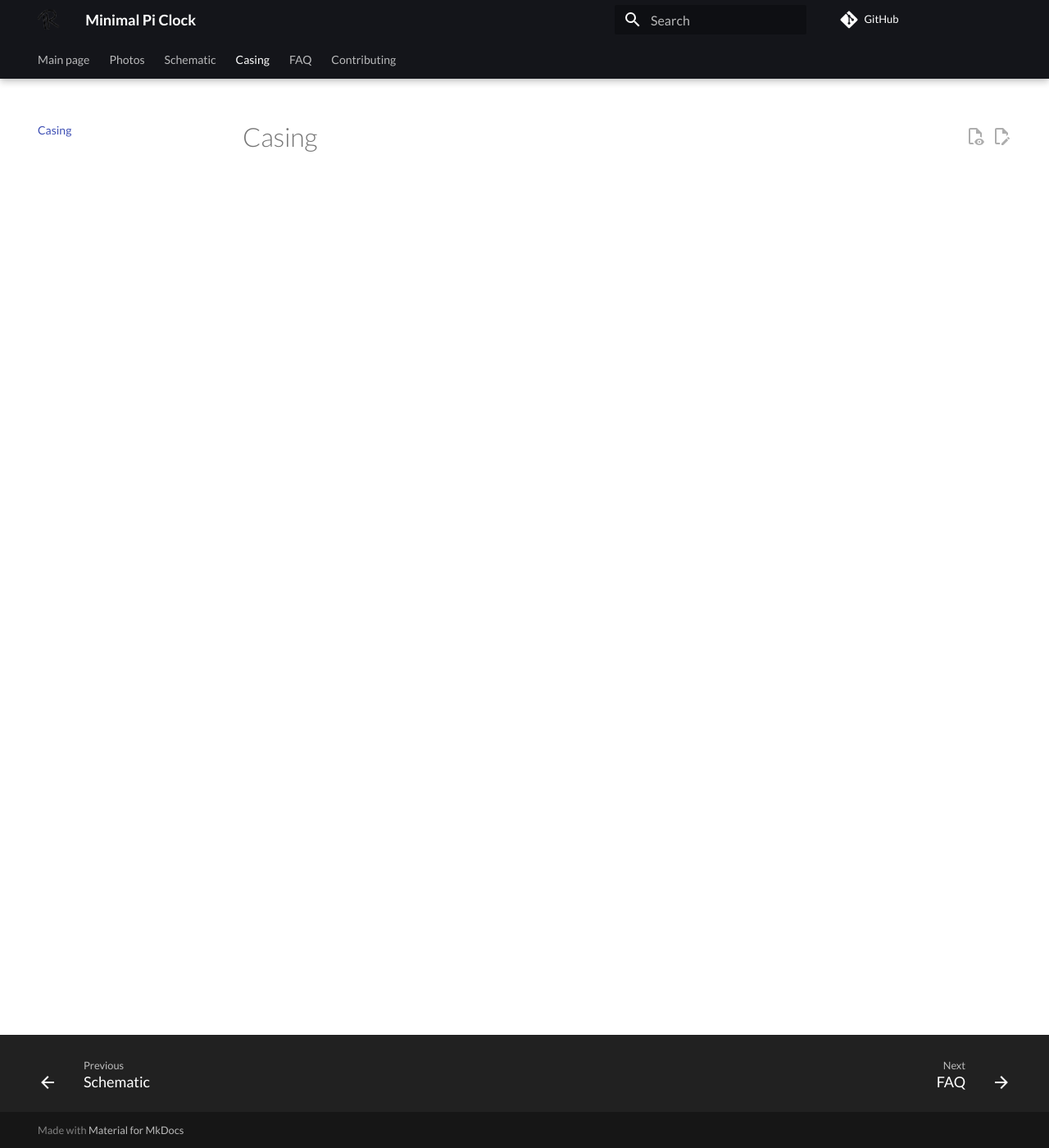
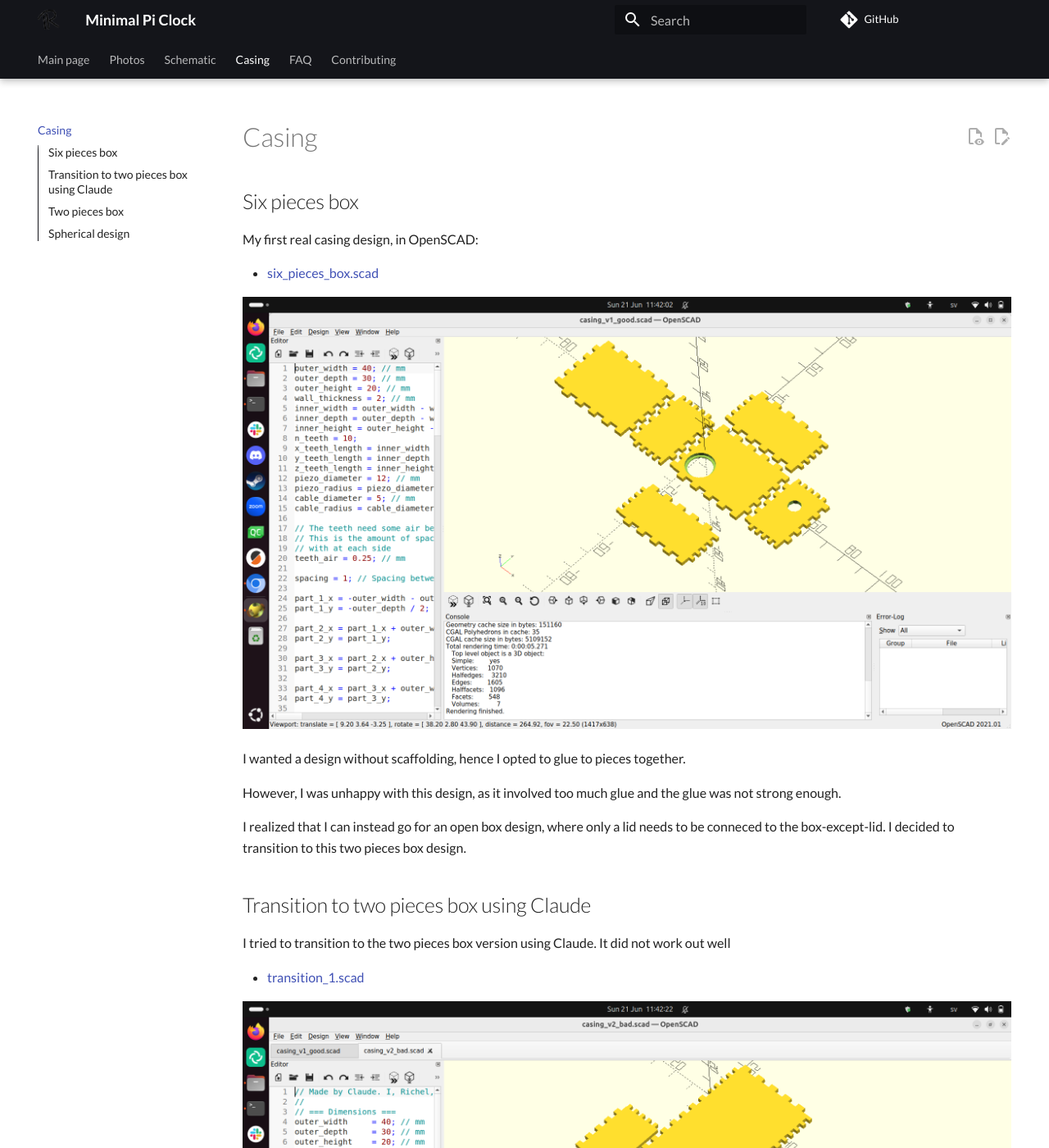
Before and after one commit to richelbilderbeek/MinimalPiClock, an MkDocs documentation site: the page built from docs/casing/README.md, in a window 1280 px wide and 1400 px high. Shown: the whole window at 82% size. Built offline with MkDocs 1.6.1 and Material for MkDocs 9.7.7, drawn with Linux system fonts in a browser that asks for light colours; comment, search, counter and statistics services are not loaded; some of the changed text lies outside the part shown.

Commit message:
Show casing

```diff
--- a/docs/casing/README.md
+++ b/docs/casing/README.md
@@ -1 +1,50 @@
 # Casing
+
+## Six pieces box
+
+My first real casing design, in OpenSCAD:
+
+- [six_pieces_box.scad](six_pieces_box.scad)
+
+![Six pieces box](six_pieces_box.png)
+
+I wanted a design without scaffolding, hence I opted
+to glue to pieces together.
+
+However, I was unhappy with this design, as it involved too much glue
+and the glue was not strong enough.
+
+I realized that
+I can instead go for an open box design, where only a
+lid needs to be conneced to the box-except-lid.
+I decided to transition to this two pieces box design.
+
+## Transition to two pieces box using Claude
+
+I tried to transition to the two pieces box version
+using Claude. It did not work out well
+
+- [transition_1.scad](transition_1.scad)
+
+![Transition 1](transition_1.png)
+
+- [transition_2.scad](transition_2.scad)
+
+![Transition 2](transition_2.png)
+
+## Two pieces box
+
+Here is an open box design:
+
+- [two_pieces_box.scad](two_pieces_box.scad)
+
+![two_pieces_box.png](two_pieces_box.png)
+
+However, how to connect the lid?
+
+I decided to start using a screw-on approach. Then, I realized,
+that I might as well make the clock spherical: it fits the theme better.
+
+## Spherical design
+
+TBD
```
Also changed, not shown: docs/casing/six_pieces_box.png (added), docs/casing/transition_1.png (added), docs/casing/transition_2.png (added), docs/casing/two_pieces_box.png (added), 8 other files.
